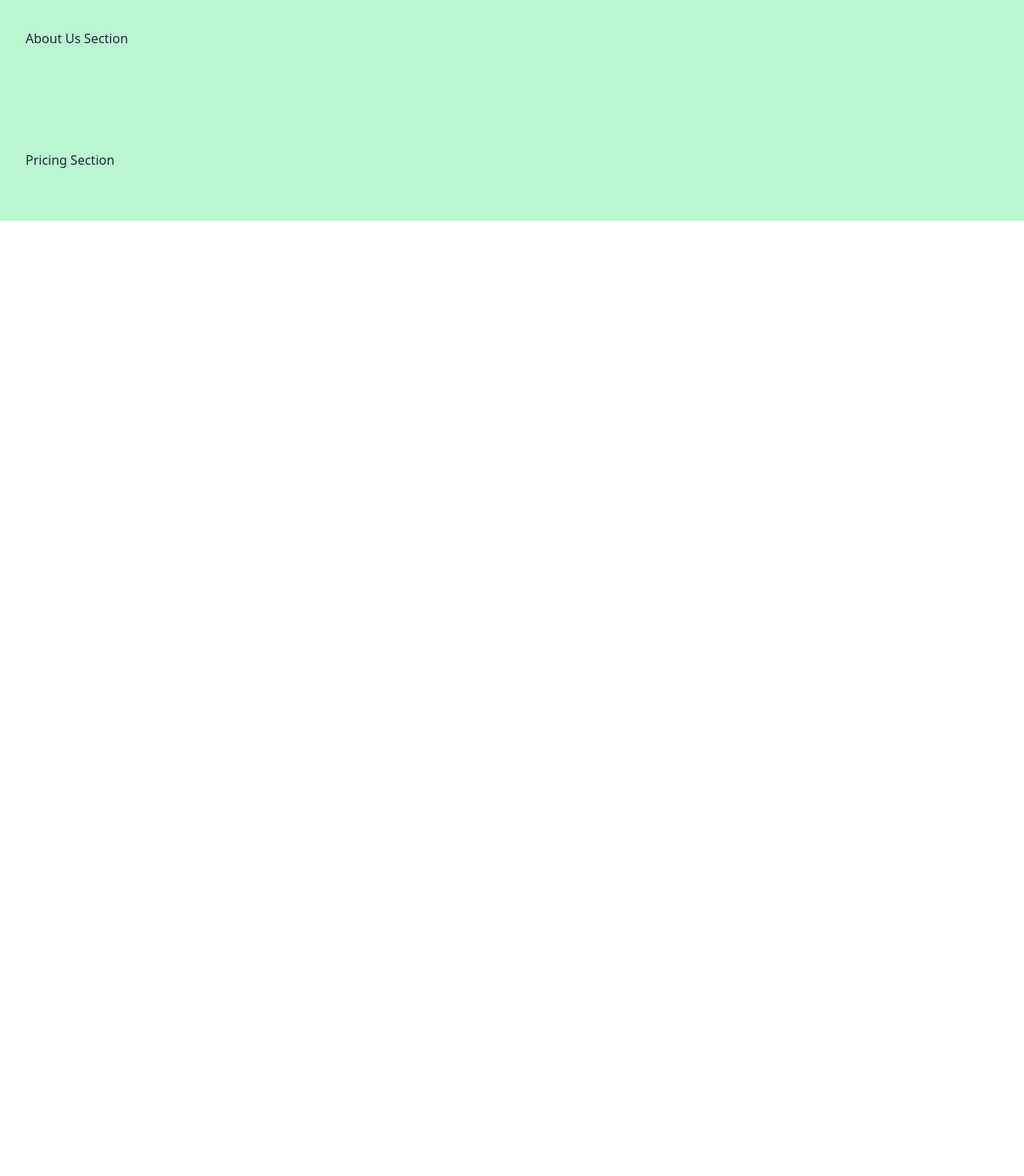
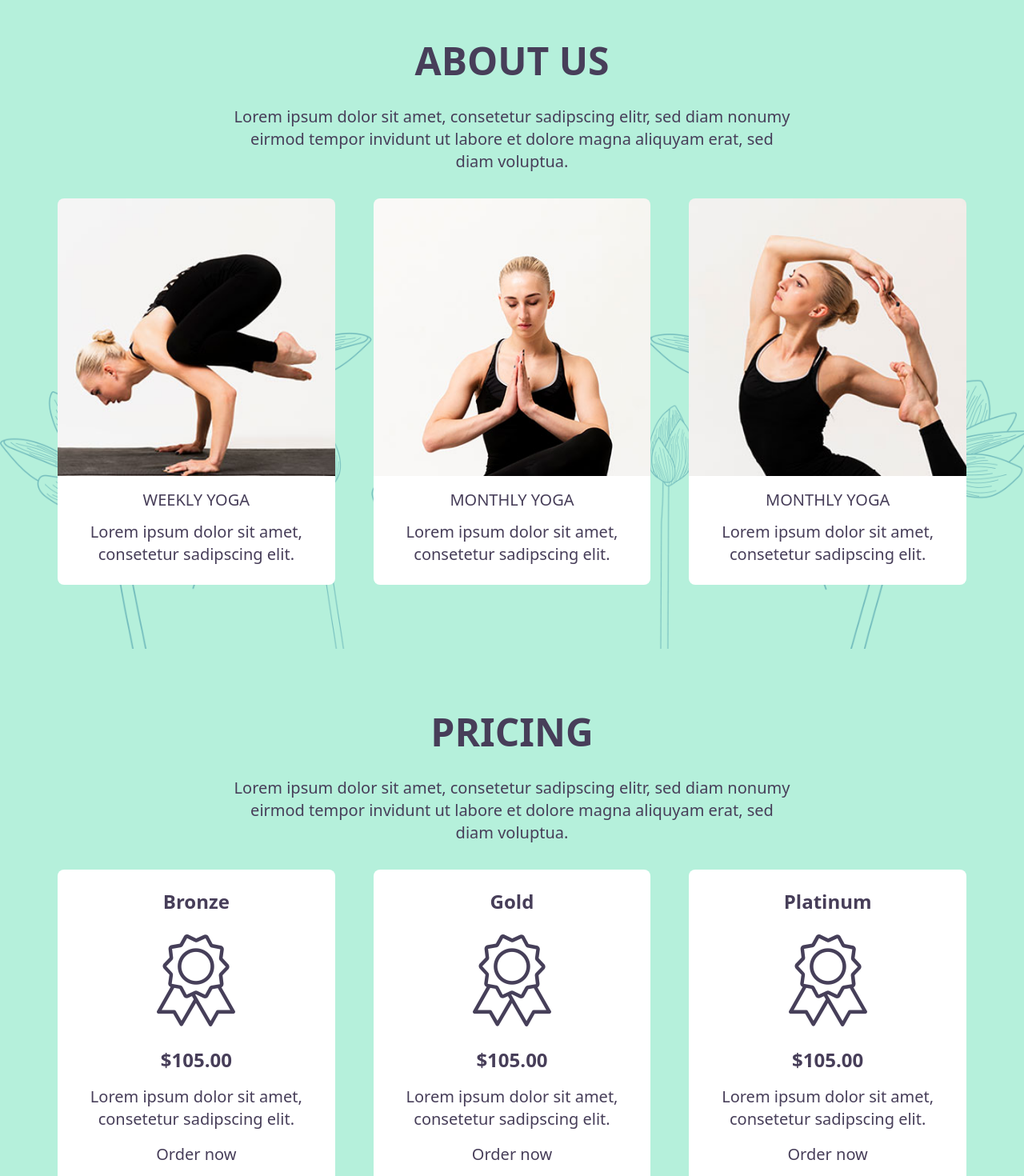
Before and after one commit to Aliwdg16/Yoga, a React (Vite) app: page / in a window 1280 px wide. Shown: the part 100-1570 px from the top of the page at 80% size. Before the commit the page ends 800 px from the top, so only its background shows below. Built offline with nearby package versions, Linux system fonts and the light colour scheme.

Commit message:
modify pricing & about us sections

```diff
--- a/src/components/AboutUsSection.jsx
+++ b/src/components/AboutUsSection.jsx
@@ -1,12 +1,46 @@
 function AboutUsSection() {
 
 	return (
-		<div className="bg-green-200">
+		<div className="bg-[#b5f0db] relative overflow-hidden">
+			<img src="src/assets/lotus_section_3.png" alt="background" className="absolute w-full h-full object-contain -bottom-[5rem] z-0 object-bottom"/>
 
-			<div className="section container mx-auto py-16 px-8 text-slate-800">
-				About Us Section
+			<div className="relative z-10 mx-auto max-w-[400px] sm:max-w-[800px] lg:max-w-[1200px] py-12 px-8 md:py-16 xl:py-20 text-[#473E59] text-center md:text-lg lg:text-xl">
+				<h2 className="uppercase text-5xl font-bold">About Us</h2>
+				<p className="py-4 sm:py-8 max-w-[700px] mx-auto">Lorem ipsum dolor sit amet, consetetur sadipscing elitr, sed diam nonumy eirmod tempor invidunt ut labore et dolore magna aliquyam erat, sed diam voluptua.</p>
+				<div className="grid gap-4 lg:gap-8 xl:gap-12 grid-cols-1 sm:grid-cols-3">
+
+					<div className="rounded-lg overflow-hidden">
+						<div className="aspect-square overflow-hidden">
+							<img src="src/assets/image_about_us_1.jpg" alt="yoga practice 1" className="object-cover w-full h-full"/>
+						</div>
+						<div className="bg-white p-4 pb-6">
+							<h3 className="text-xl font-medium uppercase">Weekly Yoga</h3>
+							<p className="pt-3">Lorem ipsum dolor sit amet, consetetur sadipscing elit.</p>
+						</div>
+					</div>
+
+					<div className="rounded-lg overflow-hidden">
+						<div className="aspect-square overflow-hidden">
+							<img src="src/assets/image_about_us_2.jpg" alt="yoga practice 2" className="object-cover w-full h-full"/>
+						</div>
+						<div className="bg-white p-4 pb-6">
+							<h3 className="text-xl font-medium uppercase">Monthly Yoga</h3>
+							<p className="pt-3">Lorem ipsum dolor sit amet, consetetur sadipscing elit.</p>
+						</div>
+					</div>
+
+					<div className="rounded-lg overflow-hidden">
+						<div className="aspect-square overflow-hidden">
+							<img src="src/assets/image_about_us_3.jpg" alt="yoga practice 3" className="object-cover w-full h-full"/>
+						</div>
+						<div className="bg-white p-4 pb-6">
+							<h3 className="text-xl font-medium uppercase">Monthly Yoga</h3>
+							<p className="pt-3">Lorem ipsum dolor sit amet, consetetur sadipscing elit.</p>
+						</div>
+					</div>
+
+				</div>
 			</div>
-
 		</div>
 	)
 }
--- a/src/components/PricingSection.jsx
+++ b/src/components/PricingSection.jsx
@@ -1,10 +1,43 @@
 function PricingSection() {
 
 	return (
-		<div className="bg-green-200">
+		<div className="bg-[#b5f0db]">
 
-			<div className="section container mx-auto py-16 px-8 text-slate-800">
-				Pricing Section
+			<div className="bg-[#b5f0db] relative overflow-hidden">
+
+				<div className="relative z-10 mx-auto max-w-[400px] sm:max-w-[800px] lg:max-w-[1200px] py-12 px-8 md:py-16 xl:py-20 text-[#473E59] text-center md:text-lg lg:text-xl">
+					<h2 className="uppercase text-5xl font-bold">Pricing</h2>
+					<p className="py-4 sm:py-8 max-w-[700px] mx-auto">Lorem ipsum dolor sit amet, consetetur sadipscing elitr, sed diam nonumy eirmod tempor invidunt ut labore et dolore magna aliquyam erat, sed diam voluptua.</p>
+
+					<div className="grid gap-6 lg:gap-8 xl:gap-12 grid-cols-1 sm:grid-cols-3">
+
+
+						<div className="rounded-lg overflow-hidden bg-white px-4 py-6">
+							<h3 className="text-2xl font-bold">Bronze</h3>
+							<img src="src/assets/medal_icon.png" alt="medal" className="mx-auto py-4"/>
+							<span className="text-2xl font-bold">$105.00</span>
+							<p className="py-4">Lorem ipsum dolor sit amet, consetetur sadipscing elit.</p>
+							<button>Order now</button>
+						</div>
+
+						<div className="rounded-lg overflow-hidden bg-white px-4 py-6">
+							<h3 className="text-2xl font-bold">Gold</h3>
+							<img src="src/assets/medal_icon.png" alt="medal" className="mx-auto py-4"/>
+							<span className="text-2xl font-bold">$105.00</span>
+							<p className="py-4">Lorem ipsum dolor sit amet, consetetur sadipscing elit.</p>
+							<button>Order now</button>
+						</div>
+
+						<div className="rounded-lg overflow-hidden bg-white px-4 py-6">
+							<h3 className="text-2xl font-bold">Platinum</h3>
+							<img src="src/assets/medal_icon.png" alt="medal" className="mx-auto py-4"/>
+							<span className="text-2xl font-bold">$105.00</span>
+							<p className="py-4">Lorem ipsum dolor sit amet, consetetur sadipscing elit.</p>
+							<button>Order now</button>
+						</div>
+
+					</div>
+				</div>
 			</div>
 
 		</div>
```
